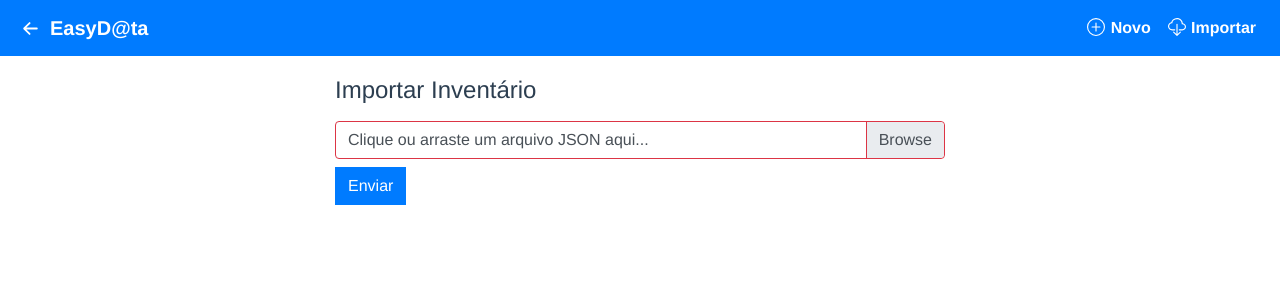
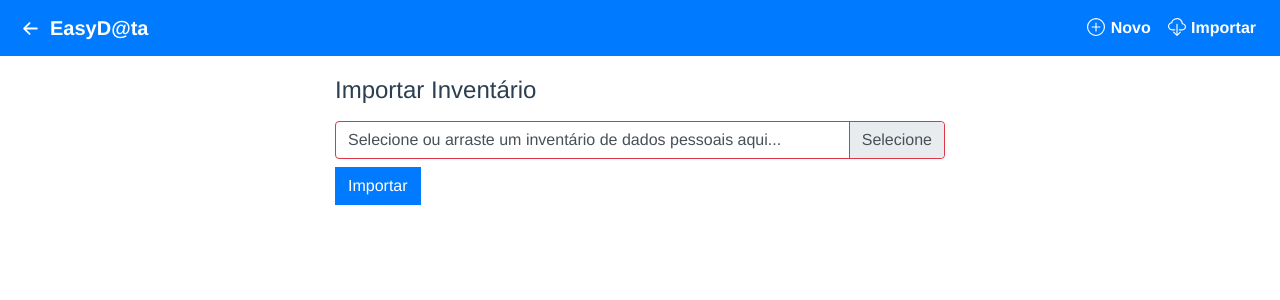
Before and after one commit to paulojunior-ufla/easydata, a Vue app: page /importarInventario in a window 1280 px wide. Shown: the top 300 px of the page. Built offline with nearby package versions, Linux system fonts and the light colour scheme.

Commit message:
feat(navbar): update download icon, add toast to gerar pdf

```diff
--- a/package.json
+++ b/package.json
@@ -8,6 +8,9 @@
     "lint": "vue-cli-service lint"
   },
   "dependencies": {
+    "@fortawesome/free-regular-svg-icons": "^6.1.1",
+    "@fortawesome/free-solid-svg-icons": "^6.1.1",
+    "@fortawesome/vue-fontawesome": "^2.0.8",
     "bootstrap": "^4.6.1",
     "bootstrap-vue": "^2.22.0",
     "core-js": "^3.8.3",
--- a/src/components/NavbarGeral.vue
+++ b/src/components/NavbarGeral.vue
@@ -14,7 +14,7 @@
           <b-navbar-nav class="ml-auto" v-if="this.$route.name == 'cadastrarInventario' || this.$route.name == 'editarInventario'">
 
             <button class="nav-link" form="cadastrar_inventario" type="submit"><b-icon style="height: 18px" icon="save"/> Salvar</button>
-            <b-link @click="baixarJson()" v-if="this.inventario" class="nav-link"><b-icon style="height: 18px" icon="download"/> Baixar</b-link>
+            <b-link @click="baixarJson()" v-if="this.inventario" class="nav-link"><font-awesome-icon icon="fa-solid fa-floppy-disk" style="height: 18px"/> Baixar</b-link>
             <b-link @click="baixarPdf()" class="nav-link" v-if="this.inventario"><b-icon style="height: 18px" icon="file-pdf"/> Gerar PDF</b-link>
           </b-navbar-nav>
 
@@ -49,6 +49,12 @@ export default {
       download(JSON.stringify(this.inventario), 'inventario_' + this.$route.params.id + '.json', 'text/plain')
     },
     baixarPdf () {
+      this.$root.$bvToast.toast('Gerando PDF. Por favor, aguarde um instante...', {
+        title: 'Sucesso',
+        variant: 'success',
+        solid: true,
+        autoHideDelay: 3000
+      })
       this.$refs.inventPdf.generateReport()
     }
   },
--- a/src/main.js
+++ b/src/main.js
@@ -7,6 +7,9 @@ import { BootstrapVue, IconsPlugin } from 'bootstrap-vue'
 // Import Bootstrap and BootstrapVue CSS files (order is important)
 import 'bootstrap/dist/css/bootstrap.css'
 import 'bootstrap-vue/dist/bootstrap-vue.css'
+import { library } from '@fortawesome/fontawesome-svg-core'
+import { FontAwesomeIcon } from '@fortawesome/vue-fontawesome'
+import { faFloppyDisk } from '@fortawesome/free-solid-svg-icons'
 
 Vue.config.productionTip = false
 // Make BootstrapVue available throughout your project
@@ -14,6 +17,14 @@ Vue.use(BootstrapVue)
 // Optionally install the BootstrapVue icon components plugin
 Vue.use(IconsPlugin)
 
+/* add icons to the library */
+library.add(faFloppyDisk)
+
+/* add font awesome icon component */
+Vue.component('font-awesome-icon', FontAwesomeIcon)
+
+Vue.config.productionTip = false
+
 new Vue({
   router,
   store,
--- a/src/views/ImportarInventarioView.vue
+++ b/src/views/ImportarInventarioView.vue
@@ -7,12 +7,13 @@
           <b-form-file
             v-model="inventario"
             :state="Boolean(inventario)"
-            placeholder="Clique ou arraste um arquivo JSON aqui..."
+            placeholder="Selecione ou arraste um inventário de dados pessoais aqui..."
             drop-placeholder="Arraste o arquivo..."
             name="json_inventario"
             accept="application/json"
+            browse-text="Selecione"
           ></b-form-file>
-          <b-button type="submit" squared variant="primary" class="mt-2">Enviar</b-button>
+          <b-button type="submit" squared variant="primary" class="mt-2">Importar</b-button>
         </form>
       </div>
     </b-row>
```
Also changed, not shown: 1 other file (tests, documents, lock files or other folders).
